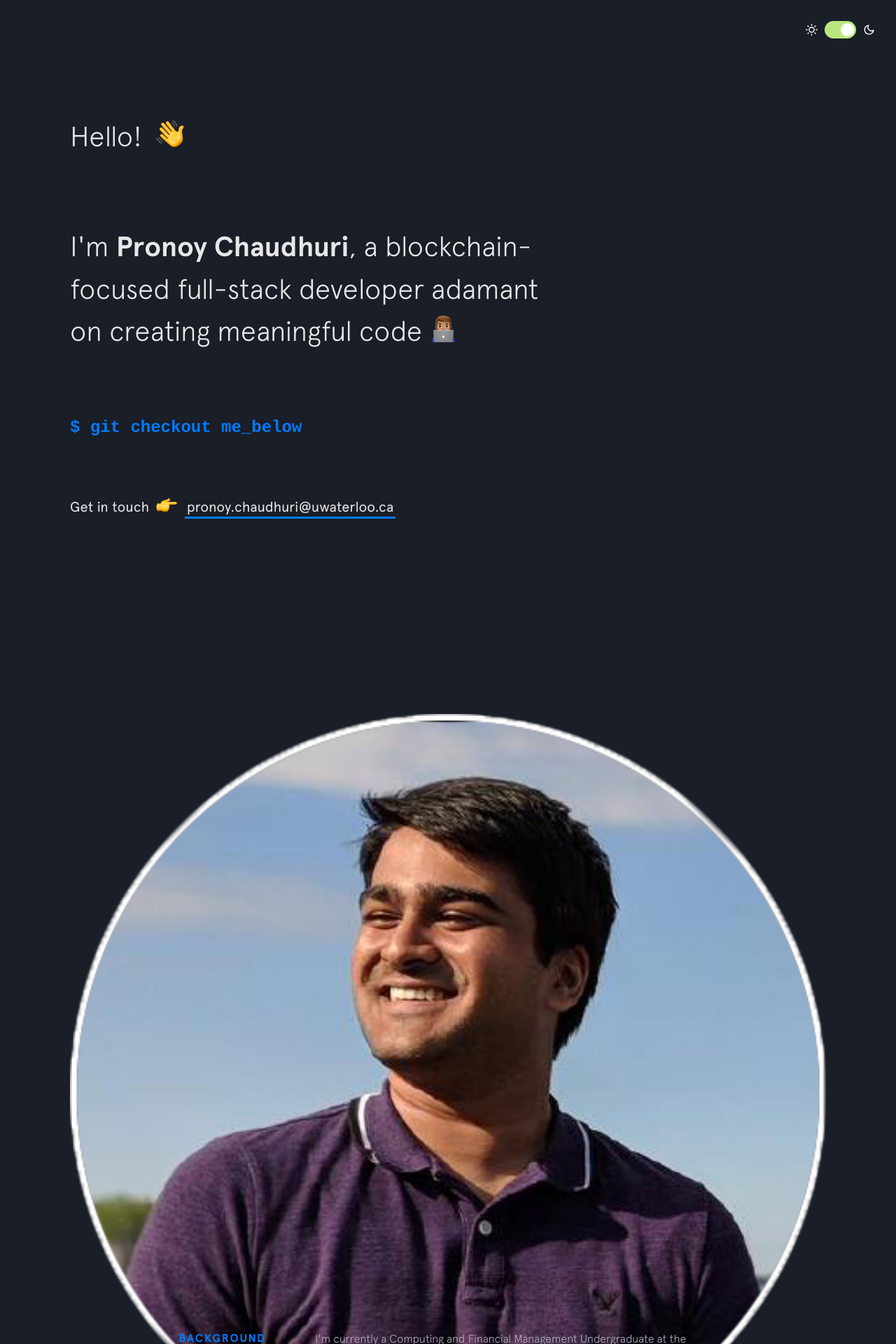
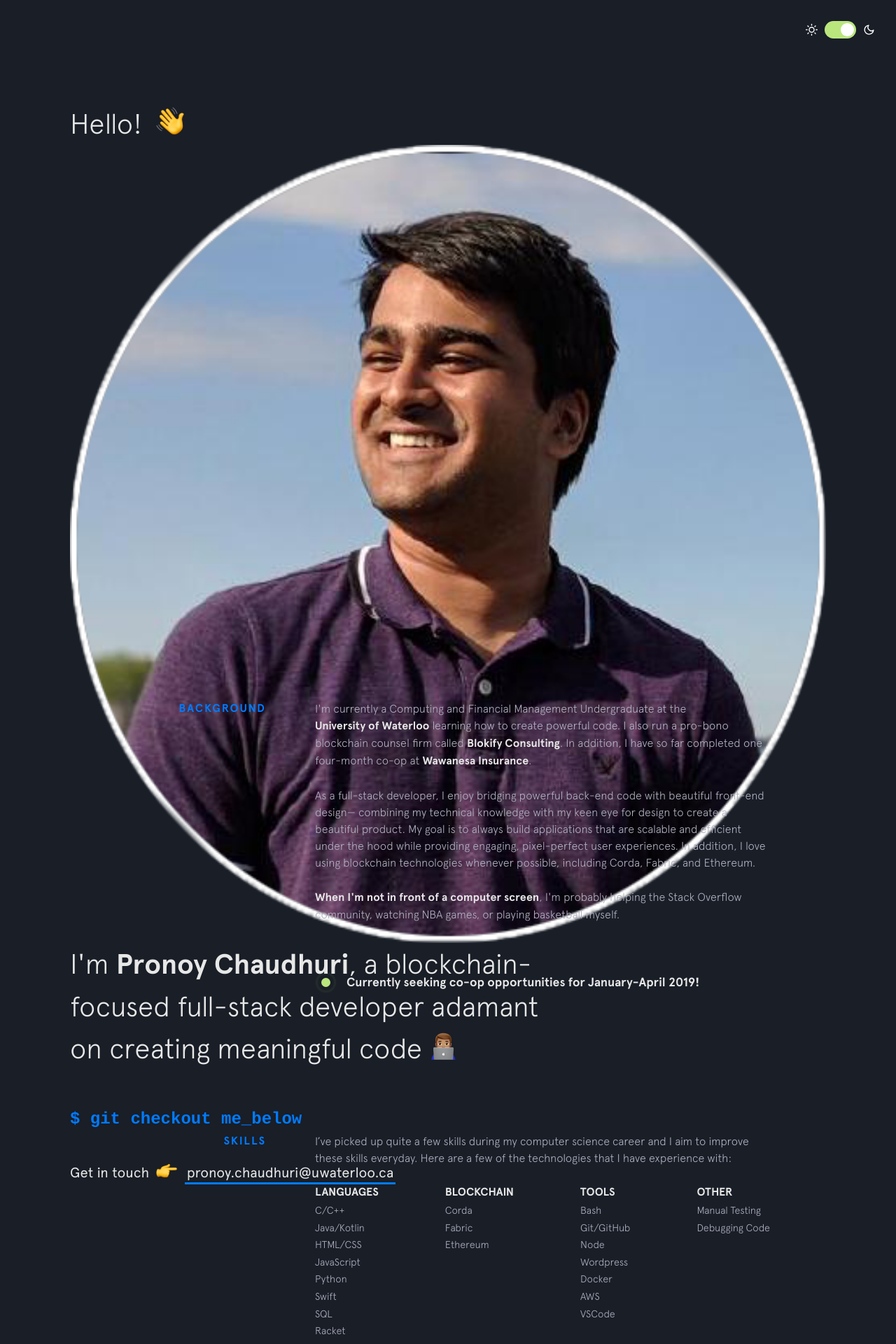
Before and after one commit to PronoyC/pronoyc.github.io, a Jekyll site: the page built from index.html, in a window 1280 px wide. Shown: the top 1920 px of the page at 70% size. Built offline with Jekyll 4.4.1, drawn with Linux system fonts in a browser that asks for light colours; nearby versions of some CDN libraries.

Commit message:
Update intro.html

```diff
--- a/_includes/intro.html
+++ b/_includes/intro.html
@@ -1,6 +1,7 @@
 <header class="intro">
   <h1 class="intro__hello">Hello!
     <span class="emoji wave-hand animated"></span>
+    <img src="img/headshot.png" alt="" height="100%" width="100%"></img>
   </h1>
 
   <h2 class="intro__tagline">I'm
@@ -17,7 +18,3 @@
     </span>
   </h3>
 </header>
-
-<header class="intro">
-    <img src="img/headshot.png" alt=""></img>
-</header>
```
